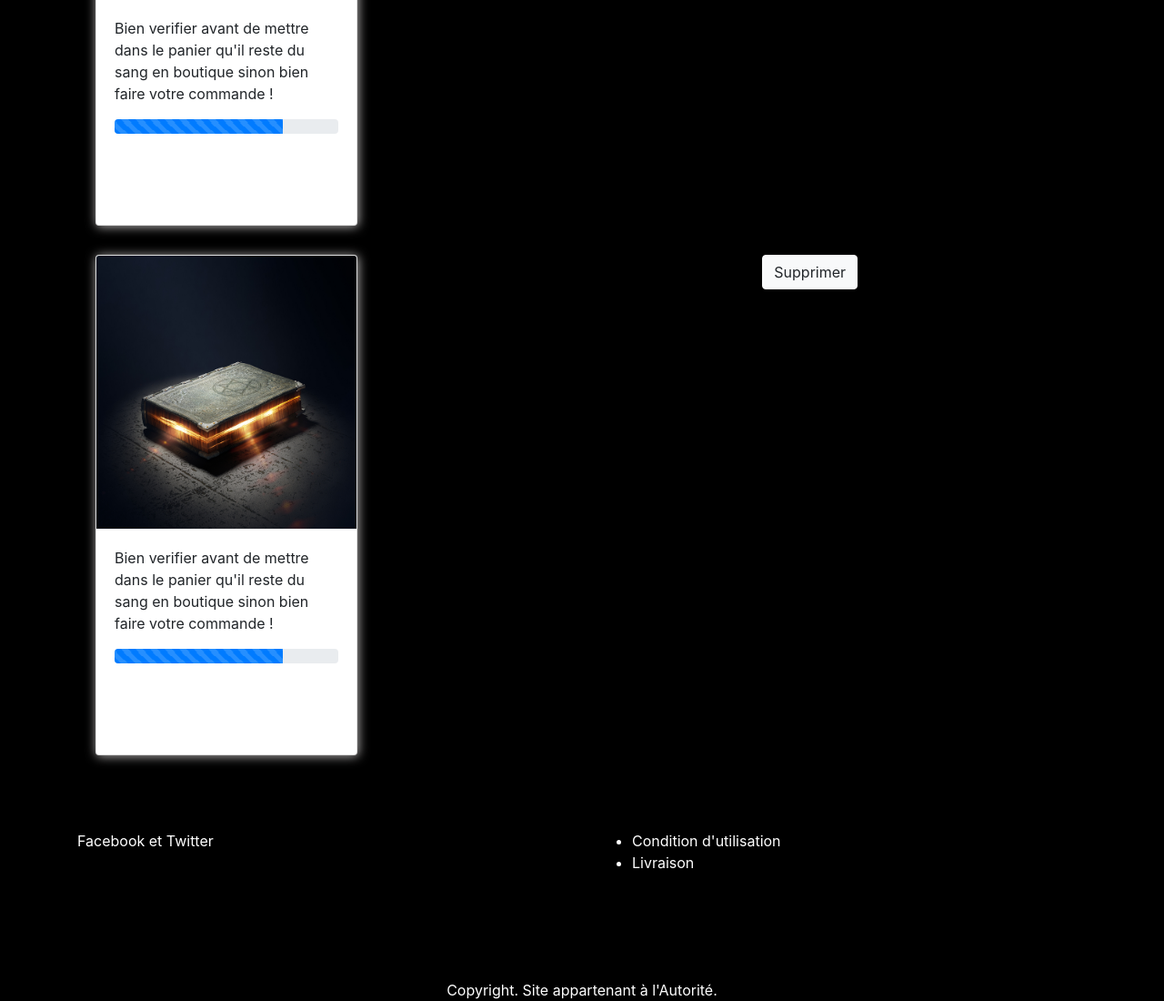
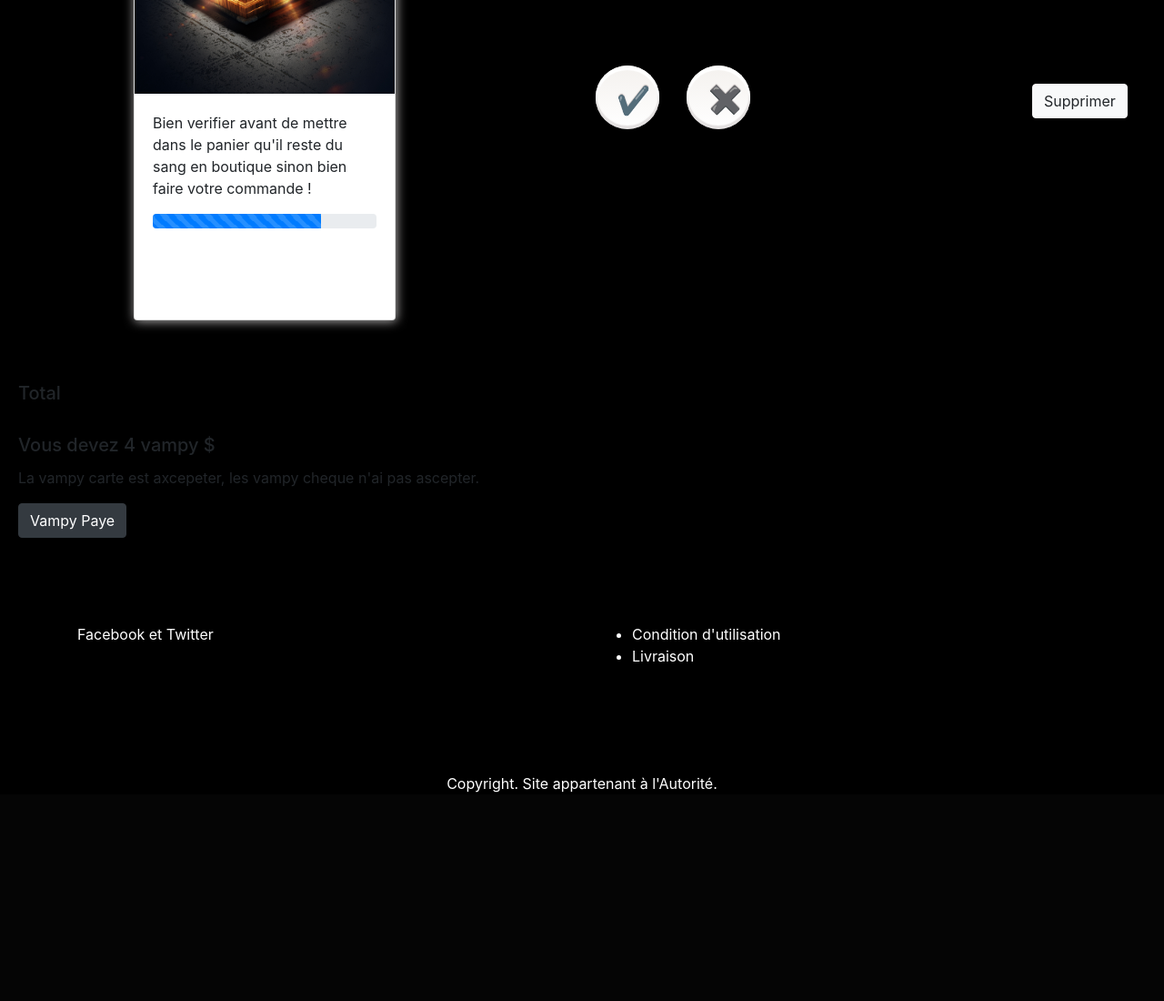
Before and after one commit to elineda/ecommerce, a PHP site: page /panier.php in a window 1280 px wide. Shown: the part 1338-2438 px from the top of the page at 91% size. After the commit the page ends 2209 px from the top, so only its background shows below. Run offline with PHP 8.4, Linux system fonts and the light colour scheme.

Commit message:
rajout du block de payement et dans le css preparer le code pour mercredi 21 novembre

```diff
--- a/panier.css
+++ b/panier.css
@@ -97,3 +97,6 @@ h1{
   position: relative;
   top: 290px; left: 290px;
 }
+.card{
+
+}
--- a/panier.php
+++ b/panier.php
@@ -7,6 +7,7 @@
     <link rel="stylesheet" href="https://stackpath.bootstrapcdn.com/bootstrap/4.1.3/css/bootstrap.min.css" integrity="sha384-MCw98/SFnGE8fJT3GXwEOngsV7Zt27NXFoaoApmYm81iuXoPkFOJwJ8ERdknLPMO" crossorigin="anonymous">
     <link rel="stylesheet" href="style.css" />
     <link rel="stylesheet" href="boutton.css" />
+    <link rel="stylesheet" href="panier.css"/>
   </head>
   <body>
 
@@ -184,20 +185,6 @@
     <span class="sr-only">Next</span>
   </a>
 </div> liiste article-->
-<div class="container article">
-  <div class="row">
-    <!-- carte-->
-    <div class="col-lg-4 col-md-6 col-sm-12 colonne">
-      <div class="card" style="width: 18rem;">
-        <img class="card-img-top" src="https://medias.expertissim.com/media/cache/media_zoom/uploads/object/2015/03/16/12237184/3000x3000_55363ba1dae02.jpg" alt="Card image cap">
-        <div class="card-body">
-          <h5 class="card-title">1 litre O-</h5>
-          <p class="card-text">Toutes nos bouteilles sont prelevées sur des humains en bonne santé et sont certifiées par l'Autorité</p>
-        </div>
-          <a href="#" class="btn btn-dark">Acheter</a>
-
-      </div>
-    </div>
 
       <!--Panier-->
       <h1> Vampy Panier</h1>
@@ -258,11 +245,18 @@
                 </div>
             </div>
         </div>
+  <br
 
-
-
-
+        <div class="card">
+          <h5 class="card-header">Total</h5>
+          <div class="card-body">
+            <h5 class="card-title">Vous devez 4 vampy $</h5>
+            <p class="card-text">La vampy carte est axcepeter, les vampy cheque n'ai pas ascepter.</p>
+            <a href="#" class="btn btn-dark">Vampy Paye</a>
+          </div>
+      </div>
   </main>
+  <br
     <!--footer-->
     <footer>
       <div class="container foot">
```
